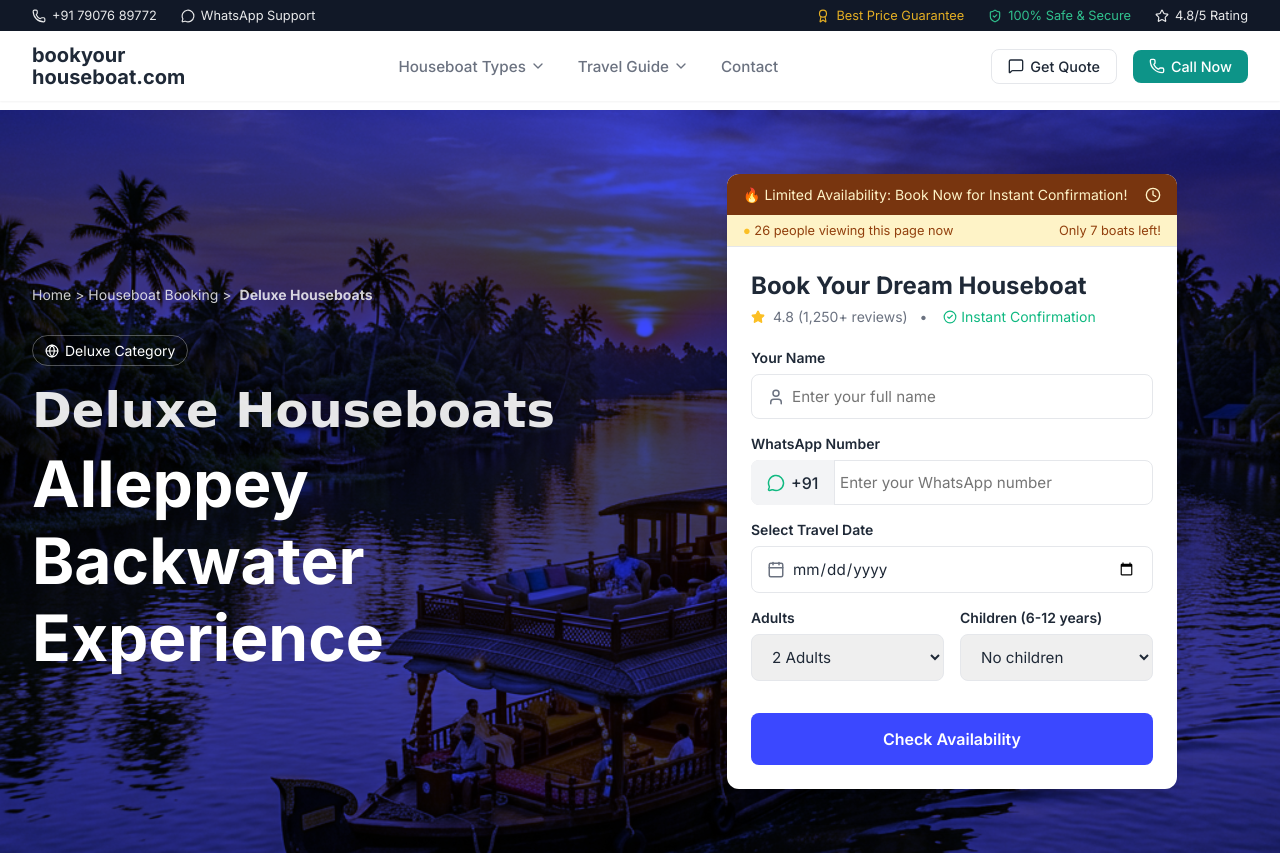
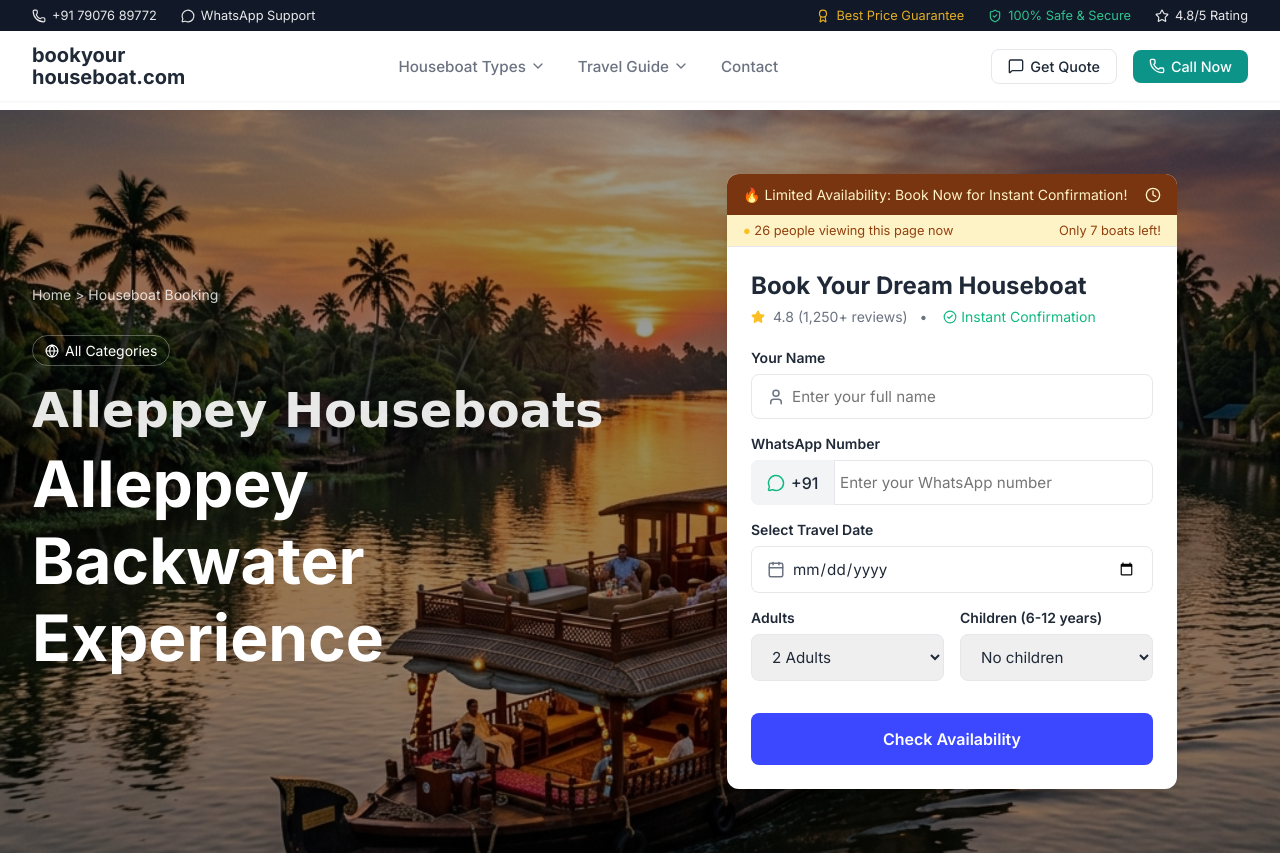
Before and after one commit to levinkurian00/houseboat-booking-app, a React (Vite) app: page / in a window 1280 px wide. Shown: the top 855 px of the page. Built offline with nearby package versions, Linux system fonts and the light colour scheme.

Commit message:
Add plain default theme on initial load

```diff
--- a/src/App.jsx
+++ b/src/App.jsx
@@ -24,7 +24,7 @@ function App() {
     date: '',
     adults: '2',
     children: '0',
-    category: 'Deluxe Houseboat'
+    category: ''
   });
 
   const handleChange = (e) => {
@@ -59,7 +59,7 @@ function App() {
 
 👤 Name: ${formData.name}
 📞 WhatsApp: +91${formData.whatsapp}
-🛥️ Category: ${formData.category || 'Deluxe Houseboat'}
+🛥️ Category: ${formData.category || 'Not selected yet'}
 📅 Travel Date: ${formattedDate}
 👨‍👩‍👧‍👦 Adults: ${formData.adults}
 🧒 Children: ${formData.children}
@@ -75,15 +75,18 @@ Please share availability and details.`;
   };
 
   const themeColors = {
-    'Deluxe Houseboat': { main: '#3b48ff', hover: '#323ee6' },
-    'Premium Houseboat': { main: '#059669', hover: '#047857' },
-    'Luxury Houseboat': { main: '#d97706', hover: '#b45309' }
+    '': { main: '#3b48ff', hover: '#323ee6', heroBg: 'rgba(0,0,0,0.4)', blendMode: 'overlay' },
+    'Deluxe Houseboat': { main: '#3b48ff', hover: '#323ee6', heroBg: '#3b48ff', blendMode: 'multiply' },
+    'Premium Houseboat': { main: '#059669', hover: '#047857', heroBg: '#059669', blendMode: 'multiply' },
+    'Luxury Houseboat': { main: '#d97706', hover: '#b45309', heroBg: '#d97706', blendMode: 'multiply' }
   };
 
-  const currentTheme = themeColors[formData.category] || themeColors['Deluxe Houseboat'];
+  const currentTheme = themeColors[formData.category] || themeColors[''];
   const themeStyles = {
     '--primary': currentTheme.main,
     '--primary-hover': currentTheme.hover,
+    '--hero-bg-color': currentTheme.heroBg,
+    '--hero-blend-mode': currentTheme.blendMode,
   };
 
   const reviews = [
@@ -182,14 +185,14 @@ Please share availability and details.`;
             {/* Left Column */}
             <div className="hero-content">
               <div className="breadcrumbs">
-                Home &gt; Houseboat Booking &gt; <strong>{formData.category}s</strong>
+                Home &gt; Houseboat Booking {formData.category ? `> ` : ''}<strong>{formData.category ? `${formData.category}s` : ''}</strong>
               </div>
 
               <div className="badge-outline">
-                <Globe size={14} /> {formData.category.split(' ')[0]} Category
+                <Globe size={14} /> {formData.category ? `${formData.category.split(' ')[0]} Category` : 'All Categories'}
               </div>
 
-              <h2 className="hero-cursive">{formData.category}s</h2>
+              <h2 className="hero-cursive">{formData.category ? `${formData.category}s` : 'Alleppey Houseboats'}</h2>
               <h1 className="hero-title">Alleppey Backwater<br/>Experience</h1>
             </div>
 
--- a/src/index.css
+++ b/src/index.css
@@ -272,11 +272,11 @@ body {
 
 /* Hero Section */
 .hero-section {
-  background-color: var(--primary);
+  background-color: var(--hero-bg-color, var(--primary));
   background-image: url('/hero-image.png');
   background-size: cover;
   background-position: center;
-  background-blend-mode: multiply;
+  background-blend-mode: var(--hero-blend-mode, multiply);
   min-height: 80vh;
   position: relative;
   overflow: hidden;
```
